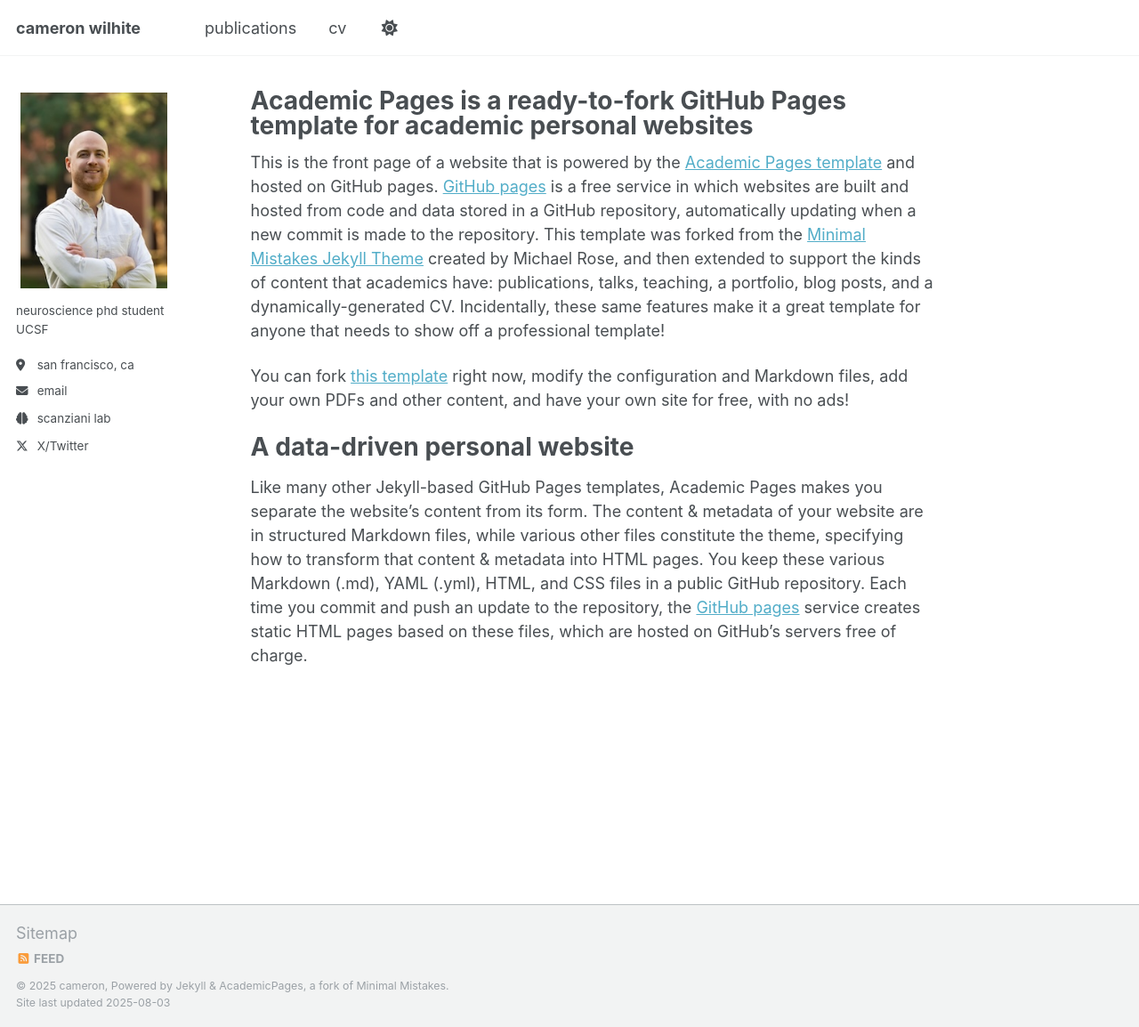
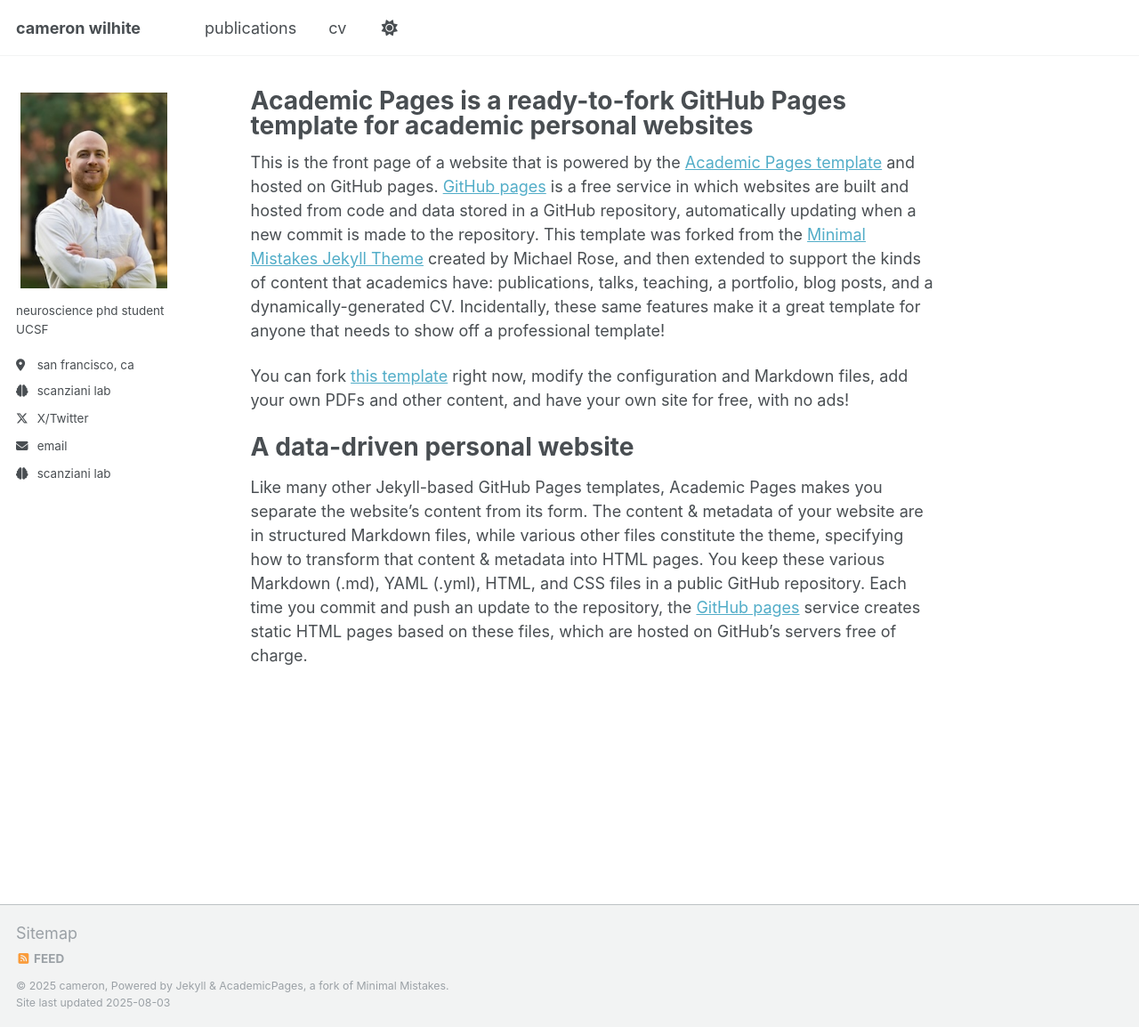
Before and after one commit to camwilhite/camwilhite.github.io, a Jekyll site: the page built from _pages/about.md, in a window 1280 px wide and 1154 px high. Shown: the whole window at 89% size. Built offline with Jekyll 4.4.1, drawn with Linux system fonts in a browser that asks for light colours; a script that is not in the unit is left out.

Commit message:
Update author-profile.html

```diff
--- a/_includes/author-profile.html
+++ b/_includes/author-profile.html
@@ -33,6 +33,15 @@
       {% if author.uri %}
         <li><a href="{{ author.uri }}"><i class="fas fa-fw fa-link icon-pad-right" aria-hidden="true"></i>{{ site.data.ui-text[site.locale].website_label | default: "Website" }}</a></li>
       {% endif %}
+
+      {% if author.academia %}
+        <li><a href="{{ author.academia }}"><i class="fas fa-brain fa-fw icon-pad-right" aria-hidden="true"></i>scanziani lab</a></li>
+      {% endif %}
+
+      {% if author.twitter %}
+        <li><a href="https://x.com/{{ author.twitter }}"><i class="fab fa-fw fa-x-twitter icon-pad-right" aria-hidden="true"></i>X/Twitter</a></li>
+      {% endif %}
+
       {% if author.email %}
         <li><a href="mailto:{{ author.email }}"><i class="fas fa-fw fa-envelope icon-pad-right" aria-hidden="true"></i>{{ site.data.ui-text[site.locale].email_label | default: "email" }}</a></li>
       {% endif %}
@@ -144,9 +153,6 @@
       {% if author.tumblr %}
         <li><a href="https://{{ author.tumblr }}.tumblr.com"><i class="fab fa-fw fa-tumblr icon-pad-right" aria-hidden="true"></i>Tumblr</a></li>
       {% endif %}
-      {% if author.twitter %}
-        <li><a href="https://x/{{ author.twitter }}"><i class="fab fa-fw fa-x-twitter icon-pad-right" aria-hidden="true"></i>X/Twitter</a></li>
-      {% endif %}
       {% if author.vine %}
         <li><a href="https://vine.co/u/{{ author.vine }}"><i class="fab fa-fw fa-vine icon-pad-right" aria-hidden="true"></i>Vine</a></li>
       {% endif %}
```
